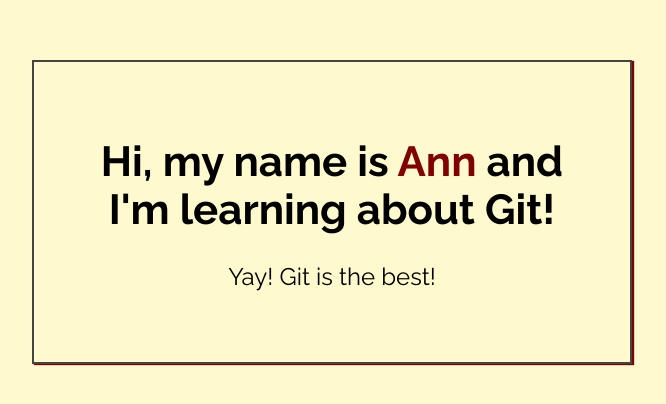
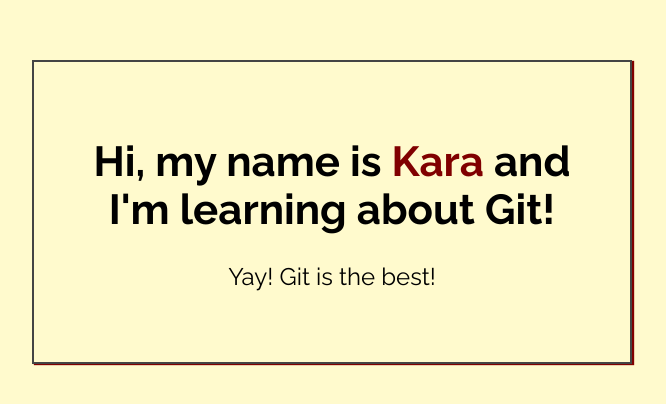
Before and after one commit to KaraJoslin/my-first-repo, a plain HTML site: page index.html in a window 1280 px wide. Shown: the part 188-592 px from the top of the page, without its empty margins (308-974 px from the left). Drawn offline with Linux system fonts and the light colour scheme.

Commit message:
Added name to index.html

```diff
--- a/index.html
+++ b/index.html
@@ -14,7 +14,7 @@
 <body>
 
     <div class="greeting">
-        <h1>Hi, my name is <span class="highlight">Ann</span> and I'm learning about Git! </h1>
+        <h1>Hi, my name is <span class="highlight">Kara</span> and I'm learning about Git! </h1>
 
         <p>Yay! Git is the best!</p>
     </div>
```
